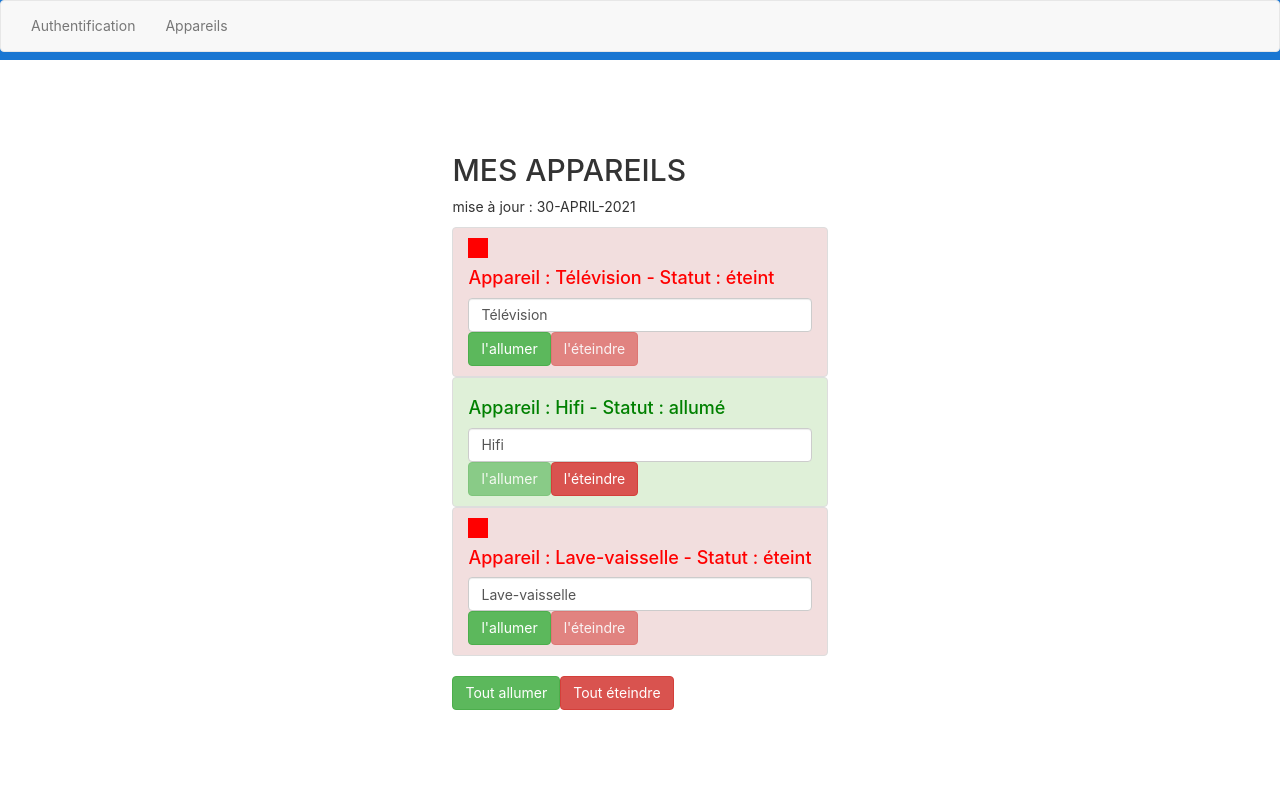
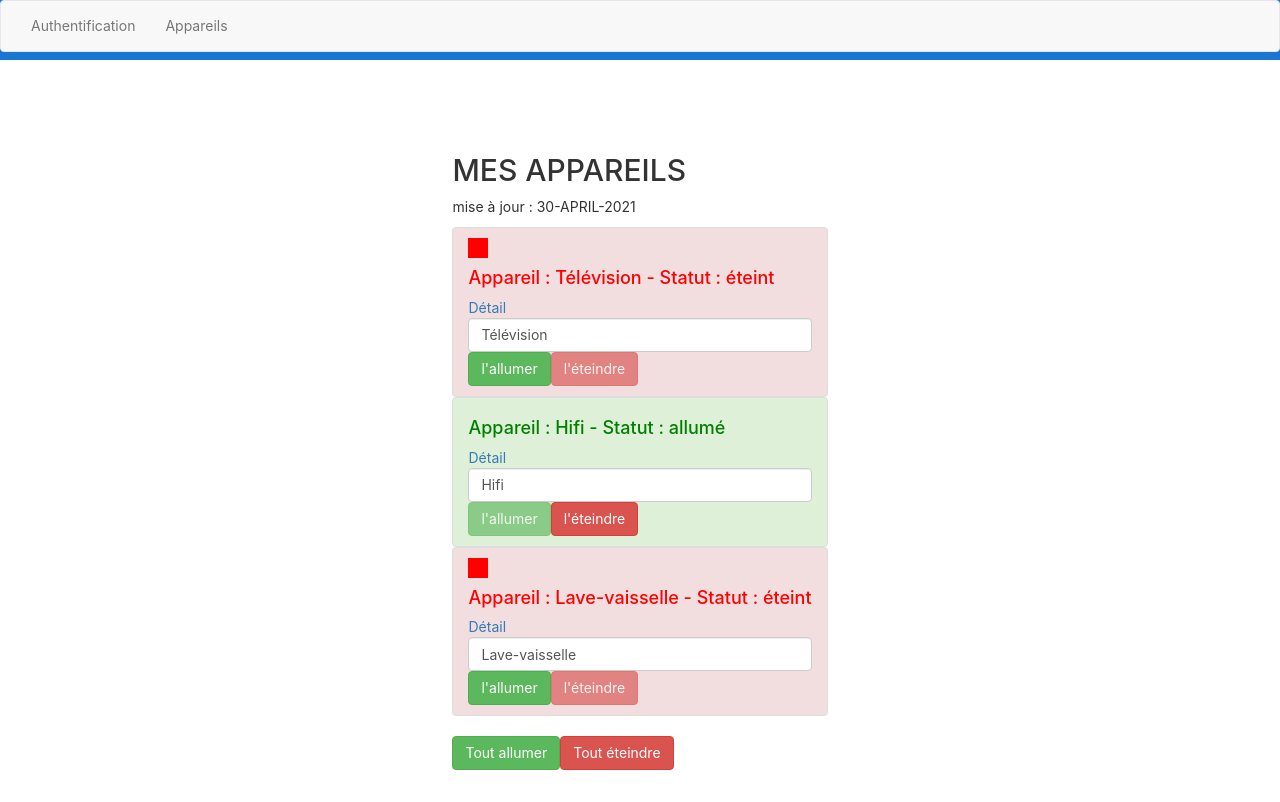
Before and after one commit to briensbe/angular1, an Angular app: page / in a window 1280 px wide. Built offline with nearby package versions, Linux system fonts and the light colour scheme.

Commit message:
1h45 - routing détail des appareils OK

```diff
--- a/src/app/appareil-view/appareil-view.component.html
+++ b/src/app/appareil-view/appareil-view.component.html
@@ -6,7 +6,8 @@
       <app-appareil *ngFor="let appareil of appareils; let i=index"
                     [indexOfAppareil] = "i"
                     [appareilName]="appareil.name"
-                    [appareilStatus]="appareil.status"></app-appareil>
+                    [appareilStatus]="appareil.status"
+                    [id]="appareil.id"></app-appareil>
     </ul>
     <button class="btn btn-success"
       [disabled]="!isAuth"
--- a/src/app/appareil/appareil.component.html
+++ b/src/app/appareil/appareil.component.html
@@ -4,6 +4,9 @@
     <div style="width:20px;height:20px;background-color: red;"
         *ngIf="appareilStatus === 'éteint'"></div>
     <h4 [ngStyle]="{color: getColor()}">Appareil : {{ appareilName  }} - Statut : {{getStatus()}}</h4>
+
+    <a [routerLink]="[id]">Détail</a>
+
     <input type="text" class="form-control" [(ngModel)]="appareilName"/>
     <button class="btn btn-success"
         (click)="onSwitchOn()"
--- a/src/app/appareil/appareil.component.ts
+++ b/src/app/appareil/appareil.component.ts
@@ -11,6 +11,7 @@ export class AppareilComponent implements OnInit {
   @Input() appareilName: string;
   @Input() appareilStatus: string;
   @Input() indexOfAppareil: number;
+  @Input() id: number;
 
   constructor(private appareilService: AppareilService) { }
 
```
